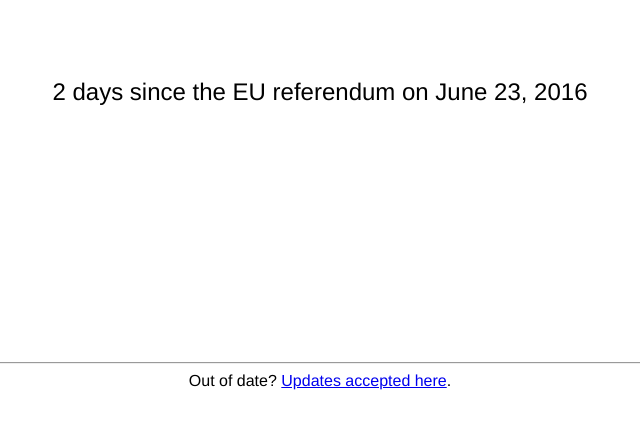
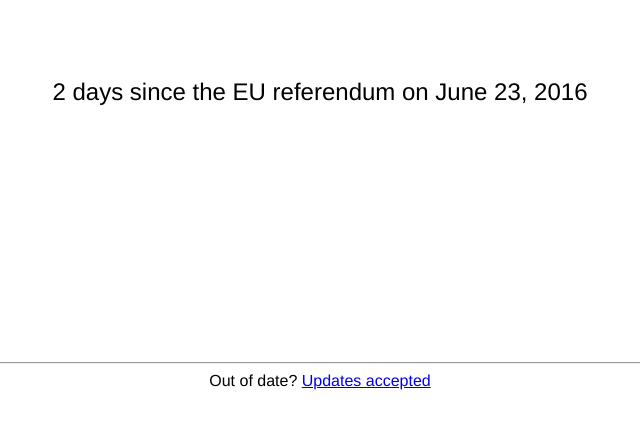
Before and after one commit to rooreynolds/hasarticle50beeninvoked, a plain HTML site: page index.html in a window 1280 px wide. Shown: the part 221-650 px from the top of the page, without its empty margins (320-960 px from the left). Drawn offline with Linux system fonts and the light colour scheme.

Commit message:
updates welcomed

```diff
--- a/index.html
+++ b/index.html
@@ -52,7 +52,7 @@
 
     <div class="footer">
       <hr>
-      Out of date? <a href="https://github.com/rooreynolds/hasarticle50beeninvoked">Updates accepted here</a>.
+      Out of date? <a href="https://github.com/rooreynolds/hasarticle50beeninvoked">Updates accepted</a>
     </div>
 
   </body>
```
